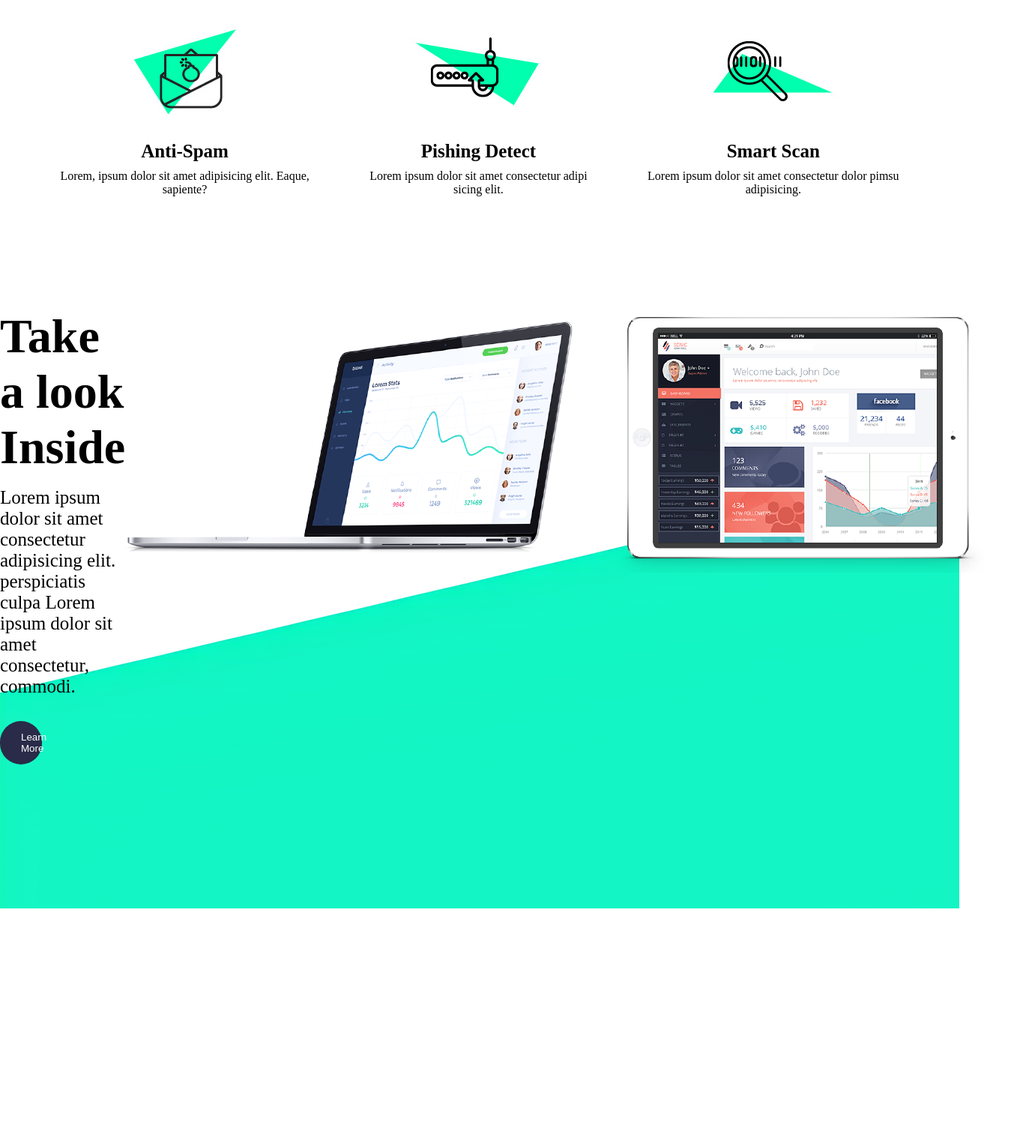
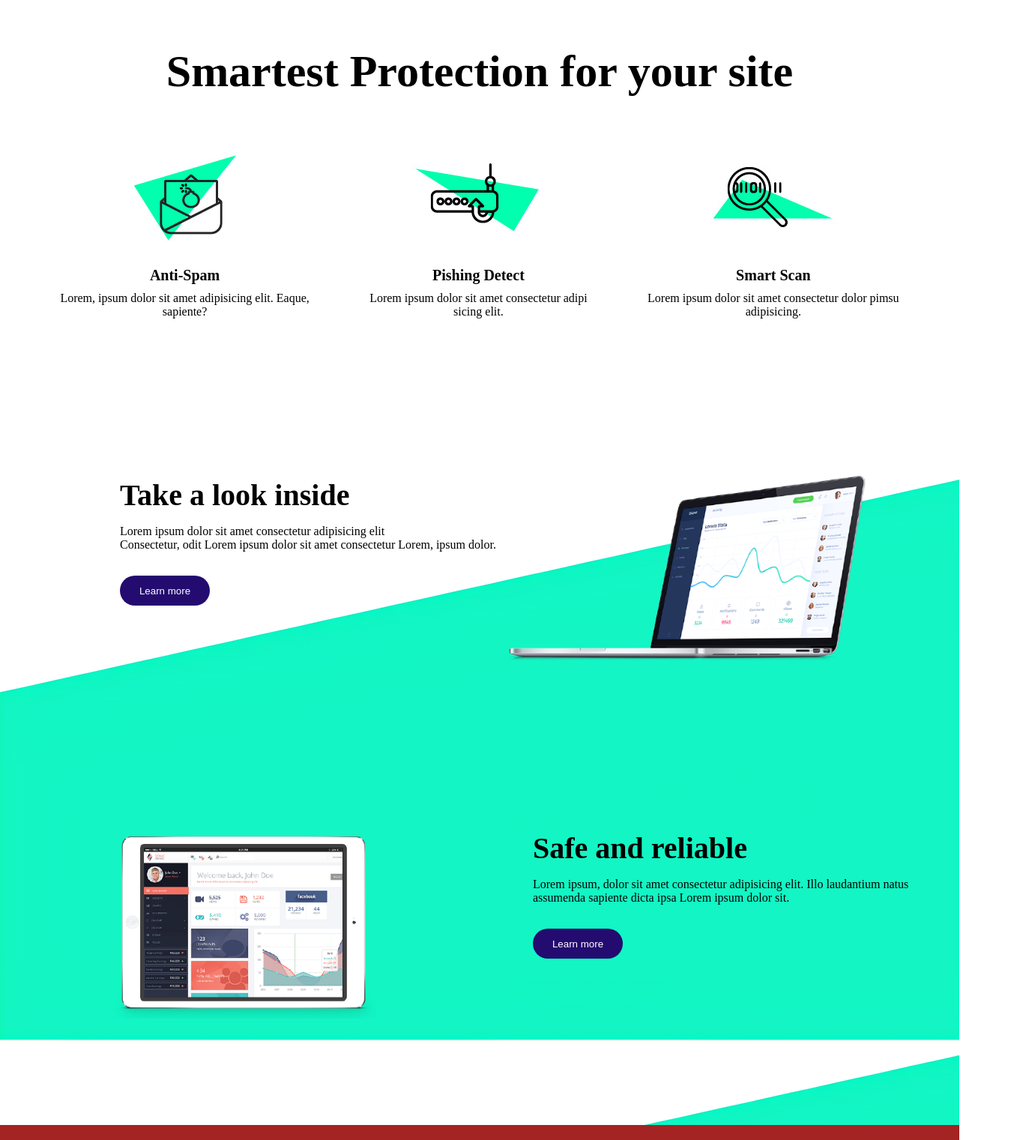
Before and after one commit to juanesssxs/atlas_project, a plain HTML site: page index.html in a window 1280 px wide. Shown: the part 779-2300 px from the top of the page at 75% size, 1365 px wide, since content can reach past the window. Drawn offline with nearby package versions, Linux system fonts and the light colour scheme.

Commit message:
Termine la tercera section con sus imagenes y estilos

```diff
--- a/Style/index.css
+++ b/Style/index.css
@@ -12,28 +12,28 @@ body{
 
 header{
     width: 100%;
-    height: 70%;
+    height: 95%;
     background-image: url(../Assets/images/banner-bk.jpg);
 }
 
 .icon-logo{
     width: 100%;
-    height: 40%;
+    height: 30%;
     display: flex;
     justify-content: space-between;
     color: #fff;
-    font-size: 30px;
+    font-size: 20px;
 }
 
 .icon-logo > box-icon{
     margin-left: 9rem;
-    margin-top: 7rem;
-    font-size: 5rem;
+    margin-top: 4.5rem;
+    font-size: 3.5rem;
 }
 
 .icon-logo > p{
-    margin-right: 9rem;
-    margin-top: 7rem;
+    margin-right: 8rem;
+    margin-top: 5.5rem;
 }
 
 .title{
@@ -47,9 +47,9 @@ header{
 }
 .letters{
     color: #fff;
-    font-size: 20px;
+    font-size: 21px;
     margin-left: 9rem;
-
+    margin-top: 2rem;
 }
 
 .get-started-buttom{
@@ -58,8 +58,9 @@ header{
 }
 
 .get-started-buttom > button{
-    width: 8%;
+    width: 12%;
     border: none;
+    font-size: 1px;
     color: rgb(8, 0, 0);
     padding: 14px 28px;
     border-radius: 40px;
@@ -68,7 +69,7 @@ header{
 
 .protection{
     width: 100%;
-    height: 100%;
+    height: 70%;
     background-color: #fff;
 }
 
@@ -81,63 +82,101 @@ header{
 
 .container-smartest{
     width: 100%;
-    height: 50%;
+    height: 60%;
     display: flex;
     justify-content: space-evenly;
     text-align: center;
     align-items: center;
-    margin-top: 2px;
+   ;
 }
 
 .anti > h1{
     margin-bottom: 10px;
-    font-size: 25px;
+    font-size: 20px;
 }
 
 .pishing > h1{
     margin-bottom: 10px;
-    font-size: 25px;
+    font-size: 20px;
 }
 
 .smart > h1{
     margin-bottom: 10px;
-    font-size: 25px;
+    font-size: 20px;
+}
+
+section{
+    width: 100%;
+    height: 110%;
+    background-image: url(/Assets/images/transform1.png);
+    display: flex;
+    flex-wrap: wrap;
+
+
 }
 
 .look-inside{
-    width: 100%;
-    height: 100%;
-    background-image: url(/Assets/images/transform.png);
     display: flex;
-    justify-content: space-around;
-    margin-top: 5rem;
+    margin-left: 10rem;
+}
+
+.text-button > h2{
+    margin-top: 1rem;
+    font-size: 40px;
+    align-items: center;
+    margin-bottom: 1rem;
+}
+
+.look-inside > .img-look{
+    margin-left: 15px;
+}
+
+.img-look > img{
+    width: 80%;
+}
+
+.safe-reable{
+    display: flex;
+    margin-top: 4rem;
+    margin-right: 2rem;
+}
+
+.text-button-1 > h2{
+    font-size: 40px;
+    margin-bottom: 1rem;
+}
+
+.text-button-1 > button{
+    width: 7.5rem;
+    height: 2.5rem;
+    margin-top: 2rem;
+    border: none;
+    border-radius: 20px;
+    background-color: rgb(36, 11, 112);
+    color: #fff;
 }
 
 
- .content-look > h2{
-    font-size: 4.0rem;
-    margin-bottom: 1rem;
+.text-button > button{
+    width: 7.5rem;
+    height: 2.5rem;
+    margin-top: 2rem;
+    border: none;
+    border-radius: 20px;
+    background-color: rgb(36, 11, 112);
+    color: #fff;
 }
 
-.content-look > p{
-    font-size: 25px;
-}
-
-.content-look > button{
-    width: 20%;
-    border: none;
-    color: rgb(255, 255, 255);
-    padding: 14px 28px;
-    border-radius: 40px;
-    background-color: rgb(41, 43, 72);
-    margin-top: 2rem;
+.img-safe > img{
+    width: 60%;
+    margin-left: 7rem;
 }
 
 
 .pricing{
     width: 100%;
     height: 90%;
-    background-color: #ffffff;
+    background-color: #a42323;
 }
 
 .logos{
--- a/index.html
+++ b/index.html
@@ -18,7 +18,7 @@
      </div>
      <div class="letters">
           <p>Lorem ipsum dolor sit amet consectetur adipisicing elit. Voluptas minus delectus omnis<br> fuga ad sunt repellat maiores consequuntur modi vel
-               explicabo doloremque ipsum</p>
+               explicabo doloremque ipsumm</p>
      </div>
      <div class="get-started-buttom">
           <button>Get Started</button>
@@ -43,21 +43,29 @@
           <p>Lorem ipsum dolor sit amet consectetur dolor pimsu <br> adipisicing.</p>
         </div>
      </div>
-     <div class="look-inside">
-        <div class="content-look">
-          <h2>Take a look Inside</h2>
-          <p>Lorem ipsum dolor sit amet consectetur adipisicing elit. <br> perspiciatis culpa Lorem ipsum dolor sit amet consectetur, commodi.</p>
-          <button>Learn More</button>
-        </div>
-        <div class="images-look">
-          <img src="Assets/images/feature-1.png" alt="" >
-        </div>
-        <div class="content-safe">
-          <div class="images-look">
-            <img src="/Assets/images/feature-2.png" alt="" >
+   </div>
+   <section>
+      <div class="look-inside">
+          <div class="text-button">
+              <h2>Take a look inside</h2>
+              <p>Lorem ipsum dolor sit amet consectetur adipisicing elit <br> Consectetur, odit Lorem ipsum dolor sit amet consectetur Lorem, ipsum dolor.</p>
+              <button>Learn more</button>
           </div>
-        </div>
-   </div>
+          <div class="img-look">
+              <img src="/Assets/images/feature-1.png" alt="" srcset="">
+          </div>
+      </div>
+      <div class="safe-reable">
+          <div class="img-safe">
+              <img src="/Assets/images/feature-2.png" alt="" srcset="">
+          </div>
+          <div class="text-button-1">
+              <h2>Safe and reliable</h2>
+              <p>Lorem ipsum, dolor sit amet consectetur adipisicing elit. Illo laudantium natus <br> assumenda sapiente dicta ipsa Lorem ipsum dolor sit.</p>
+              <button>Learn more</button>
+          </div>
+      </div>
+   </section>
    <div class="pricing">
 
    </div>
```
Also changed, not shown: Assets/images/transform1.png (added).
